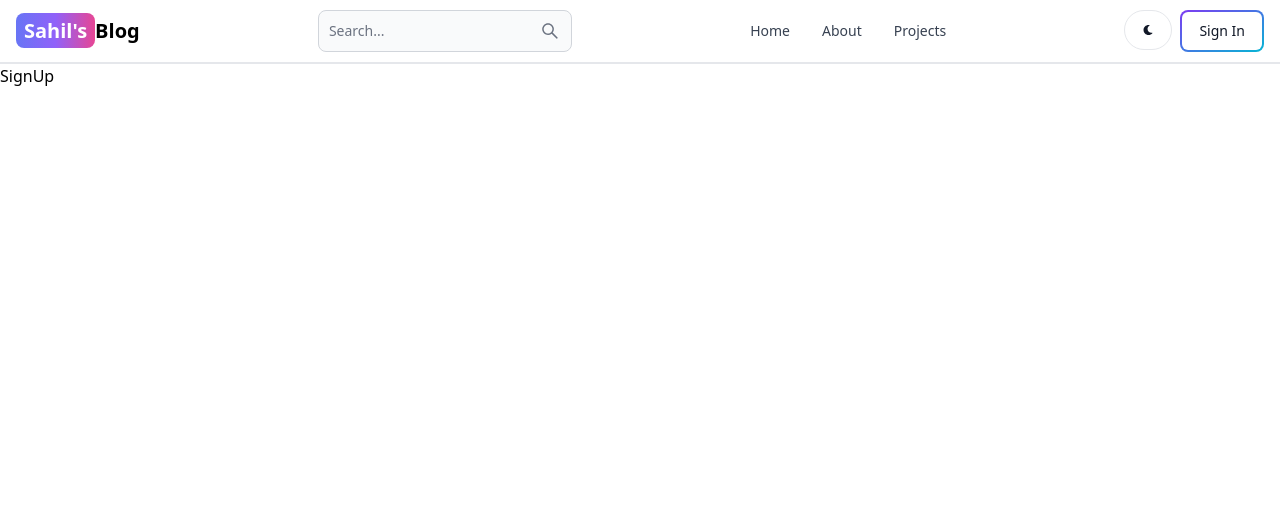
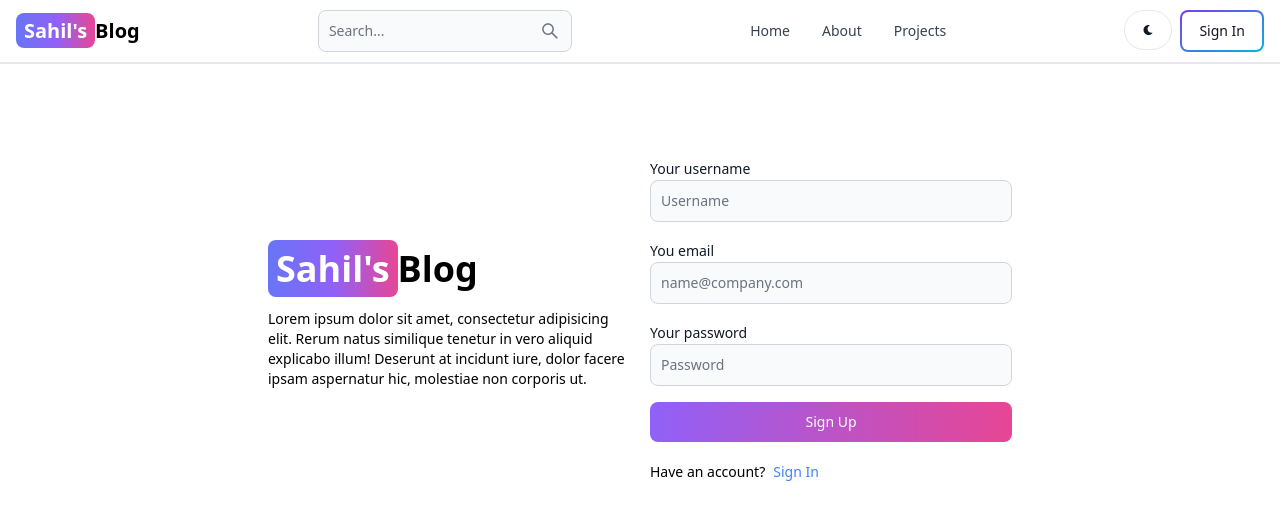
Before and after one commit to Nehal9922940053/Blog-App, a React (Vite) app in the folder client/: page /sign-up in a window 1280 px wide. Shown: the top 520 px of the page. Built offline with nearby package versions, Linux system fonts and the light colour scheme.

Commit message:
Create Sign Up Page UI

```diff
--- a/client/src/pages/SignUp.jsx
+++ b/client/src/pages/SignUp.jsx
@@ -1,9 +1,50 @@
-import React from 'react'
+import React from 'react';
+import { Link } from 'react-router-dom';
+import {Button, Label, TextInput } from 'flowbite-react';
+
 
 export default function SignUp() {
   return (
-    <div>
-      SignUp
+    <div className='min-h-screen mt-20'>
+     <div className='flex p-3 max-w-3xl mx-auto flex-col md:flex-row md:items-center gap-5'>
+      {/* left */}
+     <div className='flex-1'>
+     <Link to="/" className='font-bold dark:text-white text-4xl'>
+     <span className="px-2 py-1 bg-gradient-to-r from-indigo-500 via-purple-500 to-pink-500 rounded-lg text-white">Sahil's</span>
+     Blog
+    </Link>
+    <p className='text-sm mt-5'>
+    Lorem ipsum dolor sit amet, consectetur adipisicing elit.
+    Rerum natus similique tenetur in vero aliquid explicabo illum! Deserunt at incidunt iure, dolor facere ipsam aspernatur hic, molestiae non corporis ut.
+    </p>
+     </div>
+      {/* right */}
+      <div className='flex-1'>
+      <form className='flex flex-col gap-4'>
+      <div>
+      <Label  value="Your username" />
+      <TextInput type="text" placeholder="Username" id="username"/>
+      </div>
+      <div>
+      <Label  value="You email" />
+      <TextInput type="text" placeholder="name@company.com" id="email"/>
+      </div>
+      <div>
+      <Label  value="Your password" />
+      <TextInput type="text" placeholder="Password" id="password"/>
+      </div>
+      <Button gradientDuoTone='purpleToPink' type='submit'>
+      Sign Up
+      </Button>
+      </form>
+      <div className="flex gap-2 text-sm mt-5">
+        <span>Have an account?</span>
+        <Link to="/sign-in" className='text-blue-500'>
+        Sign In
+        </Link>
+      </div>
+      </div>
+     </div>
     </div>
   )
 }
```
